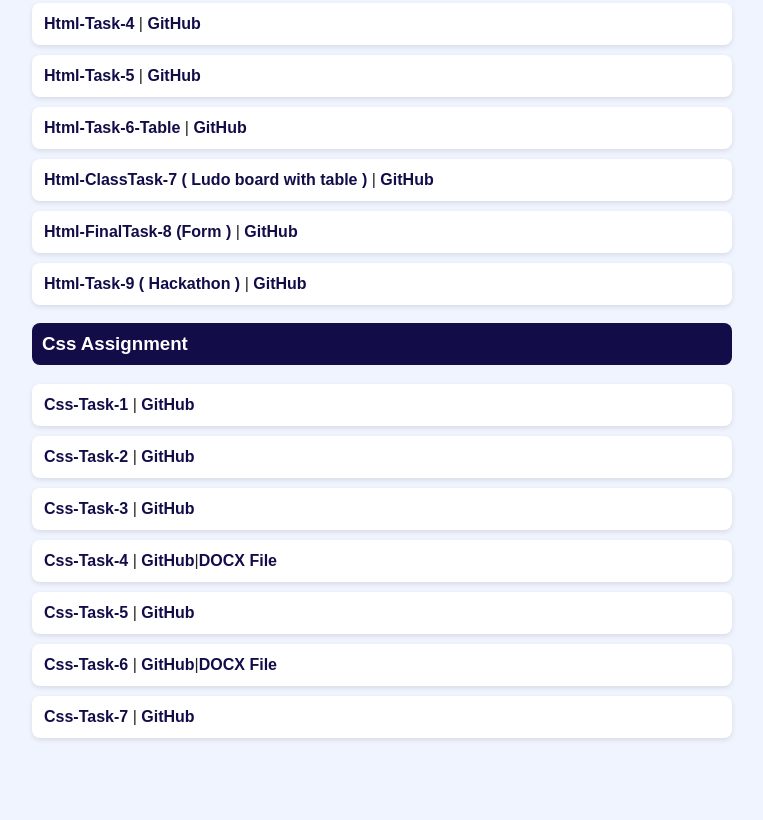
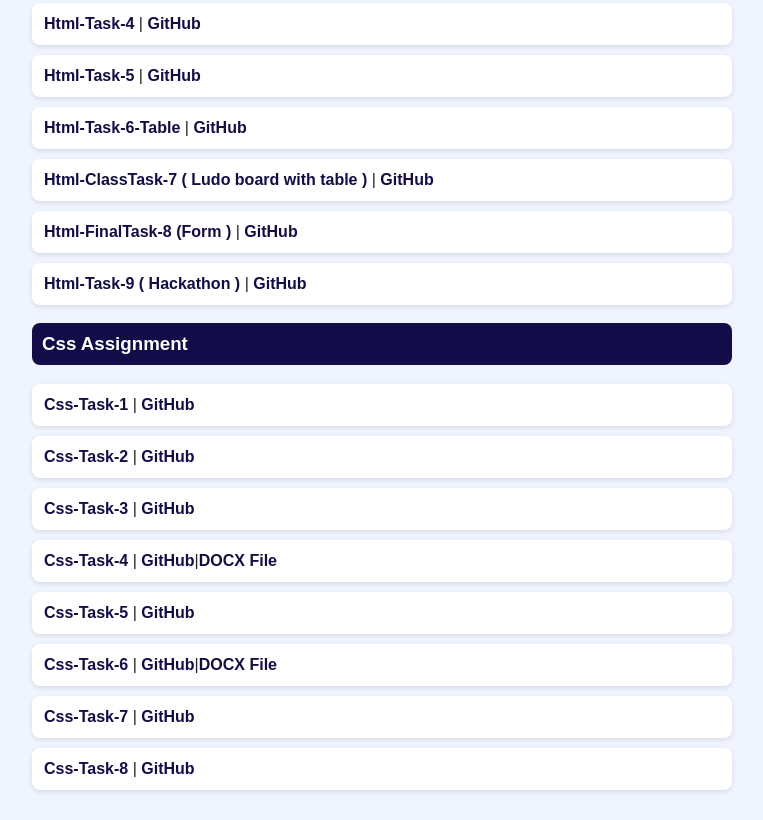
Before and after one commit to abdullahxkhan-1968/All-Assignments, a plain HTML site: page AllAssignment/index.html in a window 1280 px wide. Shown: the part 314-1134 px from the top of the page, without its empty margins (258-1021 px from the left). Before the commit the page ends 1082 px from the top, so only its background shows below. Drawn offline with Linux system fonts and the light colour scheme.

Commit message:
Enhance index.html with new assignment links
Added a new CSS assignment link and fixed minor formatting issues.

```diff
--- a/AllAssignment/index.html
+++ b/AllAssignment/index.html
@@ -69,6 +69,7 @@
 <div class="task"><a href="./CSS/Assignment 5/index.html">Css-Task-5</a> <span>|</span> <a href="https://github.com/abdullahxkhan-1968/All-Assignments/blob/main/AllAssignment/CSS/Assignment%205/index.html">GitHub</a></div>
 <div class="task"><a href="./CSS/Assingnment 6/index.html">Css-Task-6</a> <span>|</span> <a href="https://github.com/abdullahxkhan-1968/All-Assignments/blob/main/AllAssignment/CSS/Assingnment%206/index.html">GitHub</a><span>|</span><a href="./CSS/Assingnment 6/CSS Combinators.docx">DOCX File</a></div>
 <div class="task"><a href="./CSS/Assignment 7/index.html">Css-Task-7</a> <span>|</span> <a href="https://github.com/abdullahxkhan-1968/All-Assignments/blob/main/AllAssignment/CSS/Assignment%207/index.html">GitHub</a></div>
+ <div class="task"><a href="./CSS/Assignment 8/index.html">Css-Task-8</a> <span>|</span> <a href="https://github.com/abdullahxkhan-1968/All-Assignments/blob/main/AllAssignment/CSS/Assingnment%208/index.html">GitHub</a></div>
 
 </body>
 </html>
```
